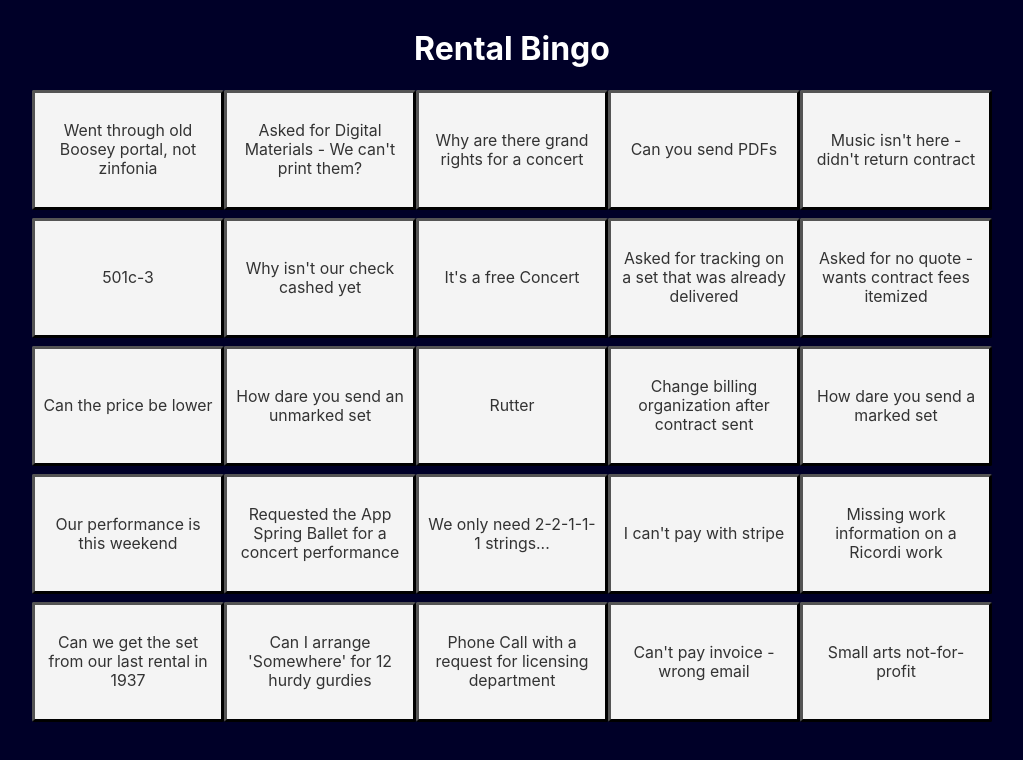
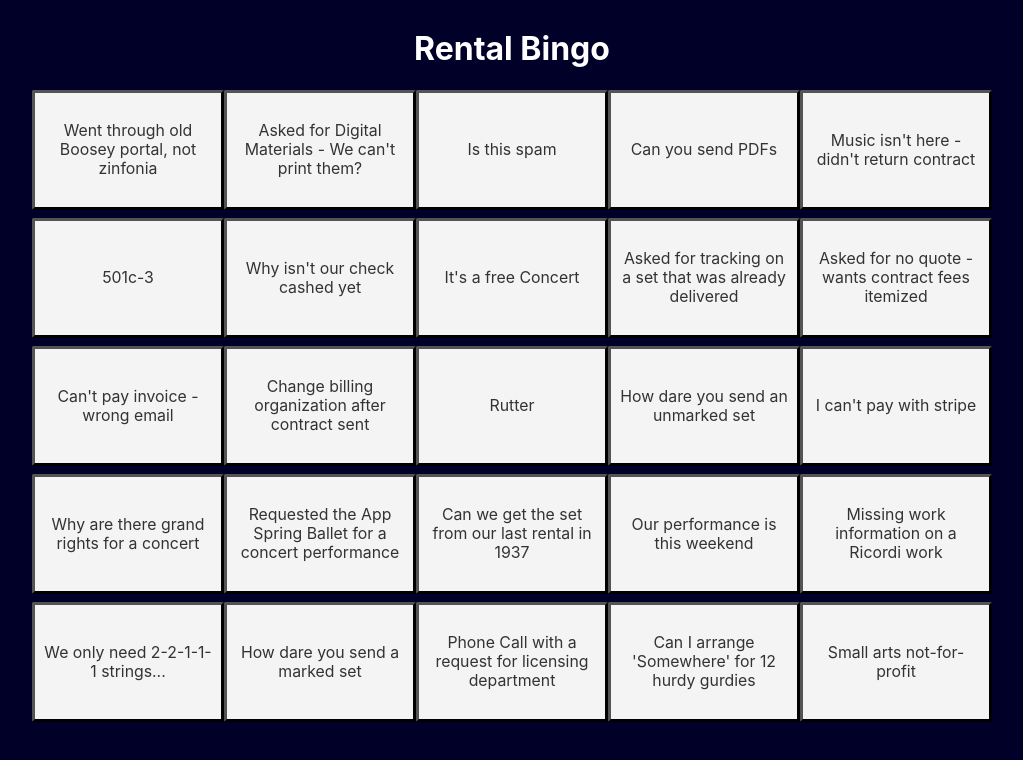
Before and after one commit to jericho2992/Rental_Bingo, a Svelte app: page / in a window 1280 px wide. Shown: the top 760 px of the page, without its empty margins (136-1159 px from the left). Built offline with nearby package versions, Linux system fonts and the light colour scheme.

Commit message:
Update App.svelte

```diff
--- a/src/App.svelte
+++ b/src/App.svelte
@@ -25,7 +25,8 @@
 		"I can't pay with stripe",
 		"Our performance is this weekend",
 		"Why are there grand rights for a concert",
-		"Is this spam"
+		"Is this spam",
+		"It is my cultural obligation to perform this work."
 	];
 </script>
 
```
